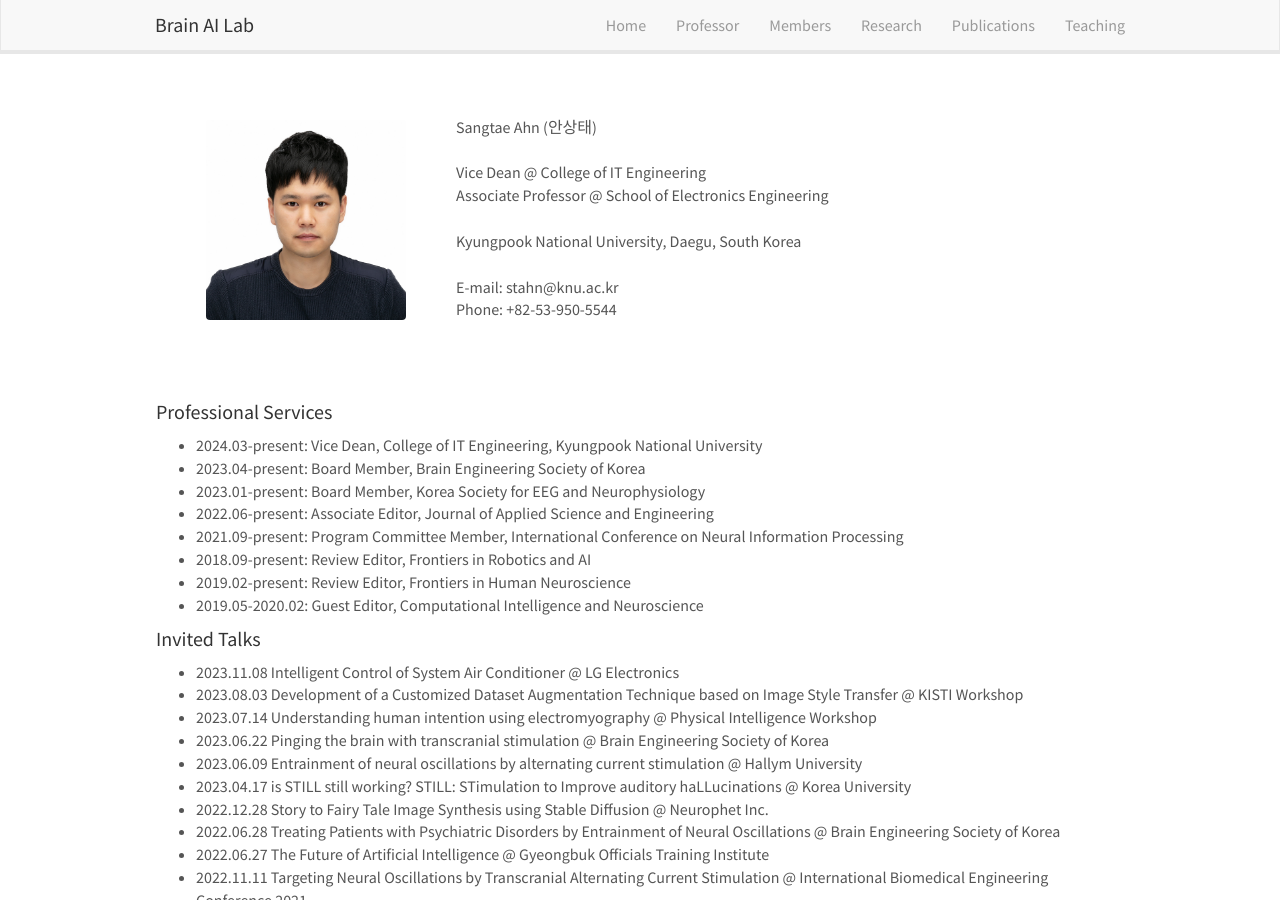
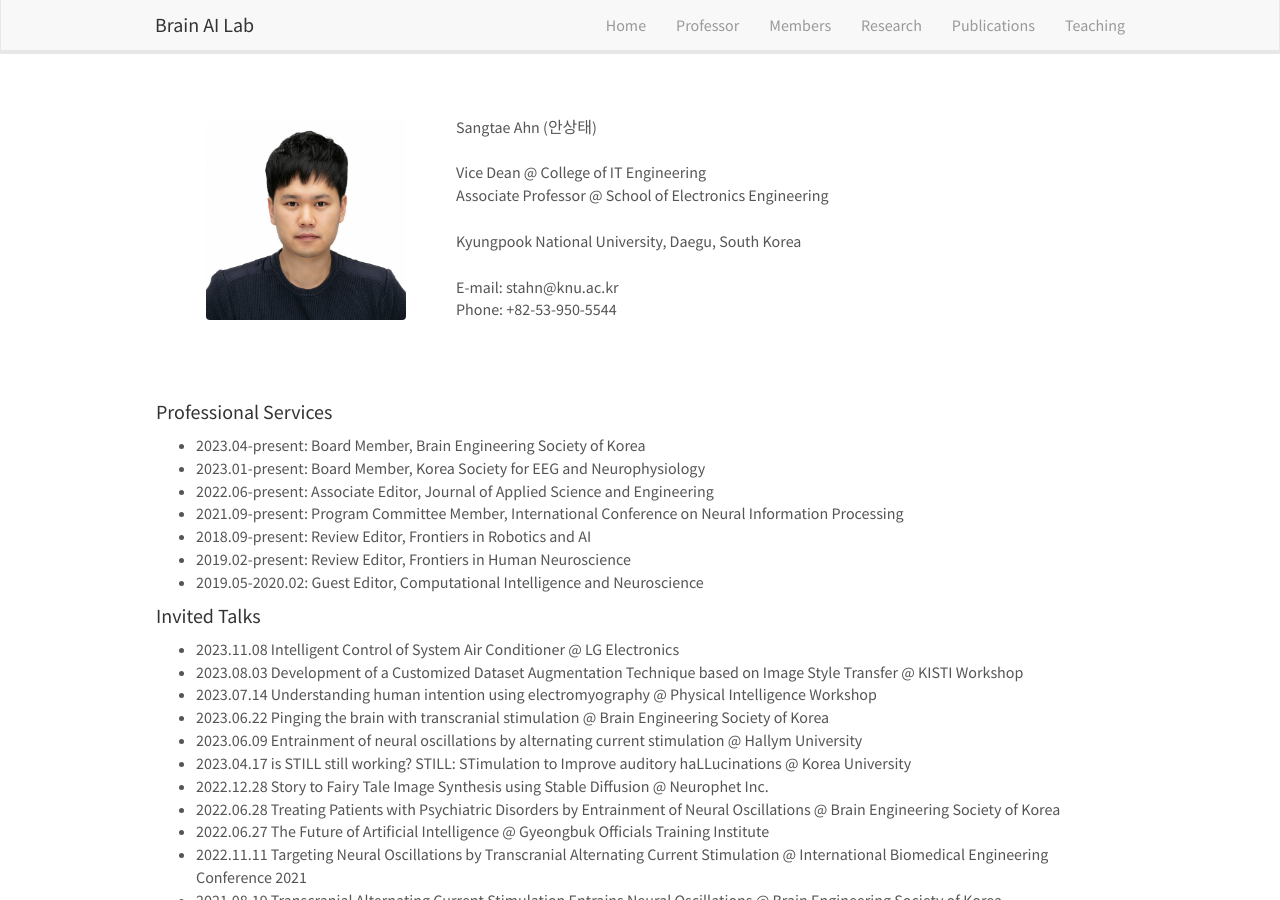
Before and after one commit to KNU-BrainAI/knu-brainai.github.io, a Jekyll site: the page built from _pages/professor.md, in a window 1280 px wide and 900 px high. Built offline with Jekyll 4.4.1, drawn with Linux system fonts in a browser that asks for light colours; nearby versions of some CDN libraries.

Commit message:
Update professor.md

```diff
--- a/_pages/professor.md
+++ b/_pages/professor.md
@@ -18,7 +18,6 @@ Phone: +82-53-950-5544<br/><br/>
 <br/><br/>
 
 #### Professional Services
-- 2024.03-present: Vice Dean, College of IT Engineering, Kyungpook National University
 - 2023.04-present: Board Member, Brain Engineering Society of Korea
 - 2023.01-present: Board Member, Korea Society for EEG and Neurophysiology
 - 2022.06-present: Associate Editor, Journal of Applied Science and Engineering
```
